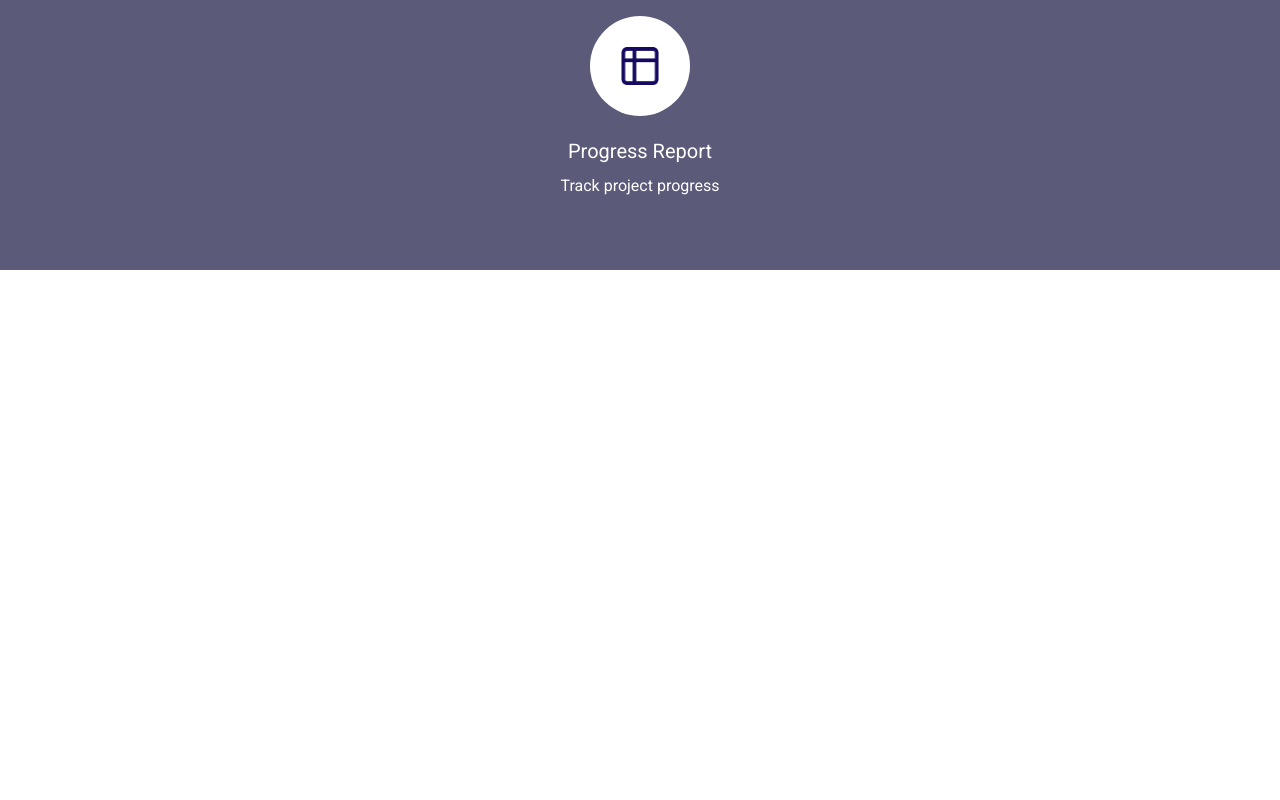
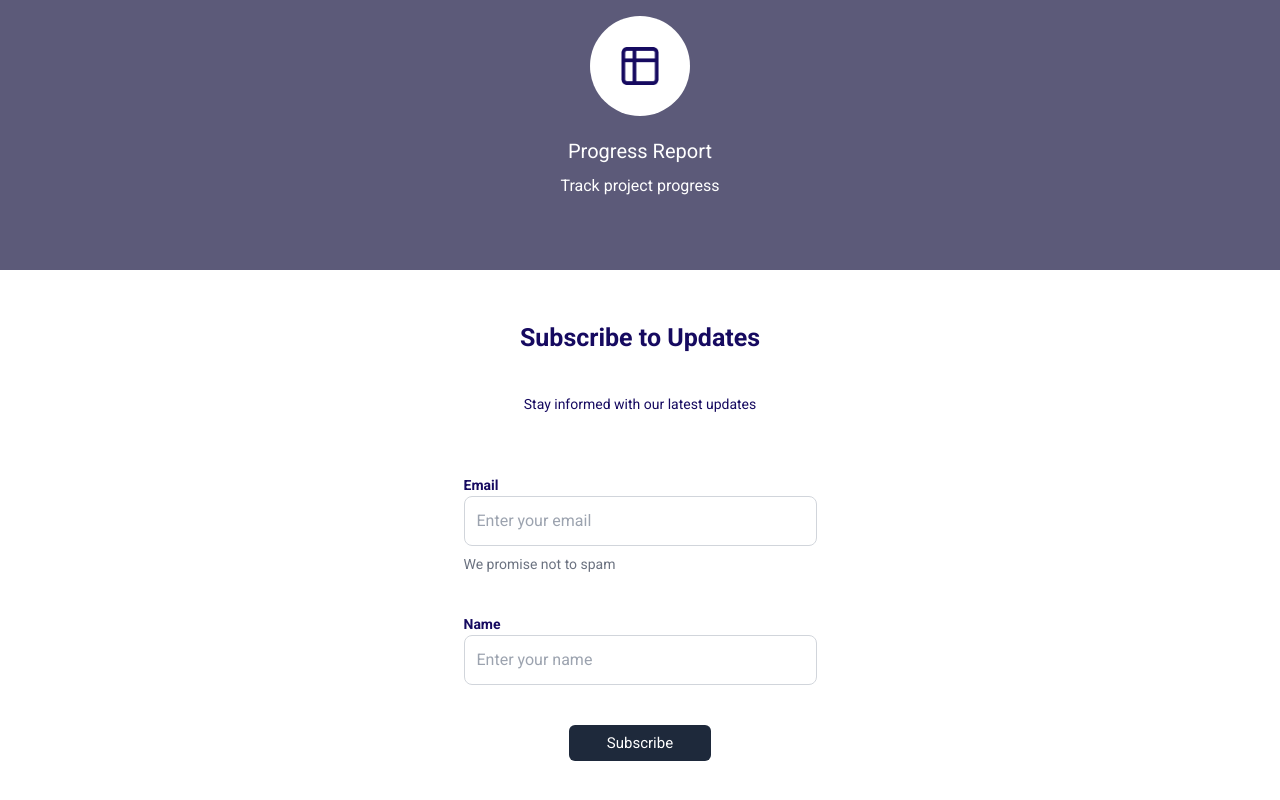
Before and after one commit to Enne-Amore/secondChallenge-compassPB, a React (Vite) app: page / in a window 1280 px wide. Shown: the part 2524-3324 px from the top of the page. Before the commit the page ends 2794 px from the top, so only its background shows below. Built offline with nearby package versions, Linux system fonts and the light colour scheme.

Commit message:
feat:completion of the subscribe area and beginning of the creation of the JSON file

```diff
--- /dev/null
+++ b/src/components/home/Subscribe.module.css
@@ -0,0 +1,33 @@
+.formContainer {
+    @apply  py-[49px] flex flex-col items-center text-center gap-[60px]
+}
+.containText{
+    @apply text-center w-[241px] h-24 flex flex-col justify-between
+}
+.formTitle {
+    @apply text-[25px] font-bold text-blue-850;
+}
+
+.formSubtitle {
+    @apply text-blue-850 text-[14px];
+}
+
+.inputGroup {
+    @apply w-353  flex flex-col items-center justify-between;
+}
+
+.inputLabel {
+    @apply  font-bold text-blue-850 self-start text-[14px];
+}
+
+.inputField {
+    @apply w-full p-3 border border-gray-300 rounded-lg text-gray-700 focus:outline-none focus:border-blue-850;
+}
+
+.inputHelperText {
+    @apply mt-2 text-sm text-gray-500 self-start mb-10;
+}
+
+.subscribeButton {
+    @apply w-[142px]  h-[36px] text-white bg-blue-750 rounded-md text-[15px]  mt-10;
+}
--- /dev/null
+++ b/src/components/home/Subscribe.tsx
@@ -0,0 +1,24 @@
+import styles from './Subscribe.module.css'
+
+const SubscribeForm = () => {
+  return (
+    <section className={styles.formContainer}>
+        <div className={styles.containText}>
+            <h2 className={styles.formTitle}>Subscribe to Updates</h2>
+            <p className={styles.formSubtitle}>Stay informed with our latest updates</p>
+        </div>
+
+        <div className={styles.inputGroup}>
+            <label className={styles.inputLabel}>Email</label>
+            <input type="{styles.email" placeholder="Enter your email" className={styles.inputField}/>
+            <p className={styles.inputHelperText}>We promise not to spam</p>
+            <label className={styles.inputLabel}>Name</label>
+            <input type="text" placeholder="Enter your name" className={styles.inputField} />
+        <button className={styles.subscribeButton}>Subscribe</button>
+        </div>
+
+    </section>
+  );
+};
+
+export default SubscribeForm;
--- a/src/pages/HomePage.tsx
+++ b/src/pages/HomePage.tsx
@@ -1,6 +1,7 @@
 import Feature from "../components/home/Feature"
 import Main from "../components/home/Main"
 import Manager from "../components/home/Manager"
+import Subscribe from "../components/home/Subscribe"
 
 
 
@@ -11,6 +12,7 @@ export const HomePage = () => {
         <Main/>
         <Manager/>
         <Feature/>
+        <Subscribe/>
     </>
   )
 }
```
Also changed, not shown: tailwind.config.js (line endings or trailing spaces).
